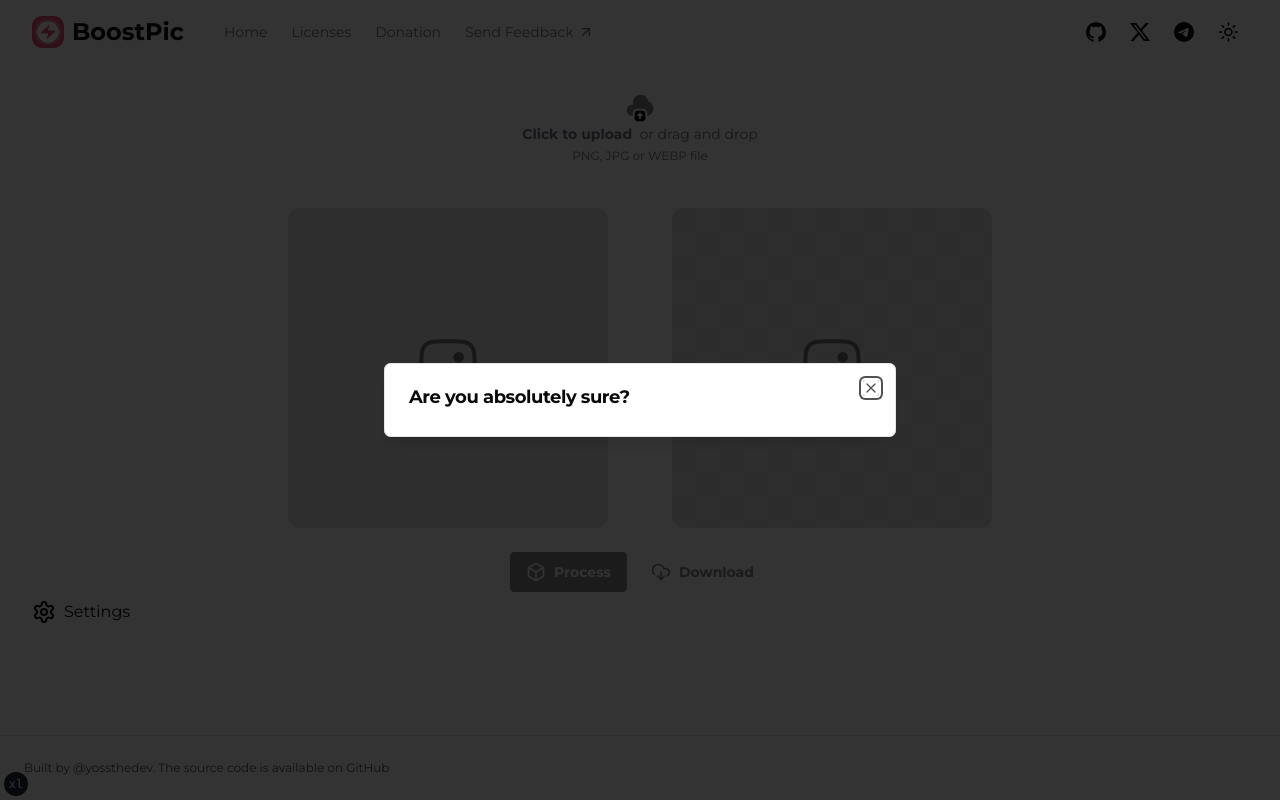
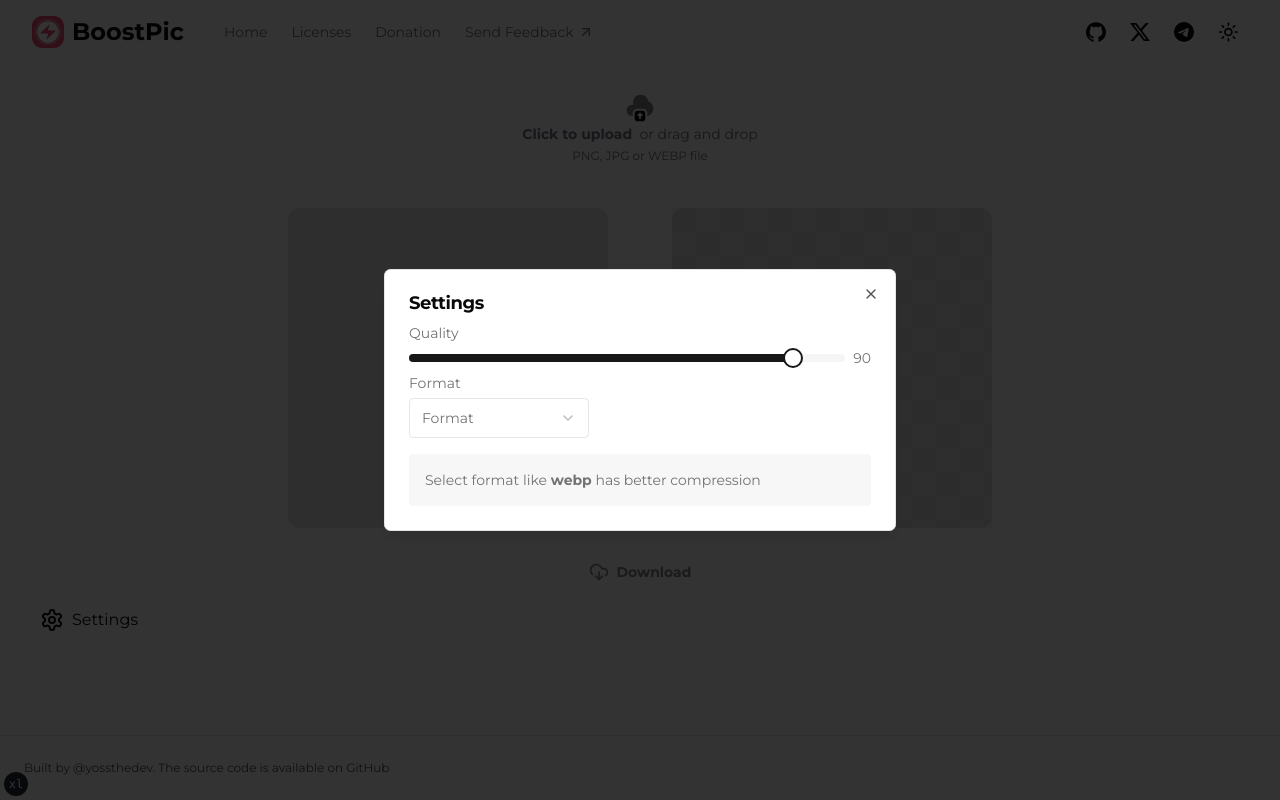
Before and after one commit to yossTheDev/boostedpic, a Next.js app: page / in a window 1280 px wide. Both pictures are taken after a click on the button "Settings". Built offline with nearby package versions, Linux system fonts and the light colour scheme; what @midudev/tailwind-animations would draw is missing.

Commit message:
feat: :rocket: Setting Panel

```diff
--- a/components/editor.tsx
+++ b/components/editor.tsx
@@ -1,6 +1,6 @@
 "use client"
 
-import { FormEvent, useState } from "react"
+import { useCallback, useEffect, useState } from "react"
 import Image from "next/image"
 import { sendGAEvent } from "@next/third-parties/google"
 import { filesize } from "filesize"
@@ -29,6 +29,15 @@
   FileUploader,
   FileUploaderContent,
 } from "@/components/ui/file-uploader"
+import { Label } from "@/components/ui/label"
+import {
+  Select,
+  SelectContent,
+  SelectItem,
+  SelectTrigger,
+  SelectValue,
+} from "@/components/ui/select"
+import { Slider } from "@/components/ui/slider"
 import { Icons } from "@/components/icons"
 
 export const Editor = () => {
@@ -41,11 +50,27 @@
   const [resultData, setResultData] = useState<string | null>(null)
   const [resultSize, setResultSize] = useState<number | null>(null)
 
+  /* Settings */
+  const [quality, setQuality] = useState<number>(90)
+  const [format, setFormat] = useState<string>("auto")
+
   async function getImageSize(url: string) {
     try {
       const response = await fetch(url)
       const blob = await response.blob()
+
       return blob.size
+    } catch (error) {
+      throw new Error("Error getting image size")
+    }
+  }
+
+  async function getImageType(url: string) {
+    try {
+      const response = await fetch(url)
+      const blob = await response.blob()
+
+      return blob.type.replace("image/", "")
     } catch (error) {
       throw new Error("Error getting image size")
     }
@@ -64,24 +89,20 @@
   const handleDownload = () => {
     const link = document.createElement("a")
     link.href = resultData!
-    link.download = `optipic-${Date.now()}.webp`
+    link.download = `boostpic-${Date.now()}.${
+      format === "auto" ? getImageType(imageData!) : format
+    }`
     link.click()
   }
 
-  const optimize = async (ev: FormEvent) => {
-    ev.preventDefault()
-
+  const optimize = useCallback(async () => {
     if (imageData) {
       setShowDialog(true)
 
-      // quality value for webp and jpeg formats.
-      const quality = 80
       // output width. 0 will keep its original width and 'auto' will calculate its scale from height.
       const width = 0
       // output height. 0 will keep its original height and 'auto' will calculate its scale from width.
       const height = 0
-      // file format: png, jpeg, bmp, gif, webp. If null, original format will be used.
-      const format = "webp"
 
       // note only the blobFile argument is required
       const blob = await fromURL(imageData, quality, width, height, format)
@@ -96,7 +117,11 @@
         setShowDialog(false)
       })
     }
-  }
+  }, [format, imageData, quality])
+
+  useEffect(() => {
+    optimize()
+  }, [format, optimize, quality])
 
   return (
     <div className="flex flex-col gap-2">
@@ -132,14 +157,14 @@
       </div>
 
       {/* Images */}
-      <div className="flex size-full items-center justify-center gap-16 p-4">
+      <div className="flex size-full flex-col items-center justify-center gap-16 p-4 md:flex-row">
         <>
           {imageData ? (
             <div>
               <Image
                 width={300}
                 height={150}
-                className="flex max-h-80 max-w-80  rounded-xl"
+                className="flex max-h-80 max-w-80 rounded-xl"
                 src={imageData}
                 alt="Selected image"
               />
@@ -196,7 +221,7 @@
       <div className="flex items-center justify-center gap-2">
         <Button
           variant={"ringHover"}
-          className="font-bold"
+          className="hidden font-bold"
           onClick={optimize}
           disabled={!imageData}
         >
@@ -215,18 +240,54 @@
         </Button>
       </div>
 
+      {/* Processing Dialog */}
       <Dialog>
-        <DialogTrigger className="flex gap-2">
+        <DialogTrigger className="flex gap-2 self-center p-2 md:w-fit md:self-start">
           <Settings></Settings> <p>Settings</p>
         </DialogTrigger>
         <DialogContent>
           <DialogHeader>
-            <DialogTitle>Are you absolutely sure?</DialogTitle>
-            <DialogDescription></DialogDescription>
+            <DialogTitle>Settings</DialogTitle>
+            <DialogDescription className="flex flex-col gap-2">
+              <Label className="mt-2">Quality</Label>
+
+              <div className="flex gap-2">
+                <Slider
+                  min={1}
+                  max={100}
+                  value={[quality]}
+                  onValueChange={(value) => setQuality(value[0])}
+                ></Slider>
+
+                <p>{quality}</p>
+              </div>
+
+              <Label>Format</Label>
+              <div className="flex flex-col gap-2">
+                <Select onValueChange={(ev) => setFormat(ev)}>
+                  <SelectTrigger className="w-[180px]">
+                    <SelectValue placeholder="Format" />
+                  </SelectTrigger>
+                  <SelectContent>
+                    <SelectItem value="auto">auto</SelectItem>
+                    <SelectItem value="webp">webp</SelectItem>
+                    <SelectItem value="png">png</SelectItem>
+                    <SelectItem value="jpeg">jpeg</SelectItem>
+                    <SelectItem value="bmp">bmp</SelectItem>
+                    <SelectItem value="gif">gif</SelectItem>
+                  </SelectContent>
+                </Select>
+
+                <p className="mt-2 rounded bg-muted/80 p-4">
+                  Select format like <b>webp</b> has better compression
+                </p>
+              </div>
+            </DialogDescription>
           </DialogHeader>
         </DialogContent>
       </Dialog>
 
+      {/* Settings Dialog */}
       <AlertDialog open={showDialog}>
         <AlertDialogContent>
           <AlertDialogHeader>
--- /dev/null
+++ b/components/ui/select.tsx
@@ -0,0 +1,158 @@
+import * as React from "react"
+import * as SelectPrimitive from "@radix-ui/react-select"
+import { Check, ChevronDown, ChevronUp } from "lucide-react"
+
+import { cn } from "@/lib/utils"
+
+const Select = SelectPrimitive.Root
+
+const SelectGroup = SelectPrimitive.Group
+
+const SelectValue = SelectPrimitive.Value
+
+const SelectTrigger = React.forwardRef<
+  React.ElementRef<typeof SelectPrimitive.Trigger>,
+  React.ComponentPropsWithoutRef<typeof SelectPrimitive.Trigger>
+>(({ className, children, ...props }, ref) => (
+  <SelectPrimitive.Trigger
+    ref={ref}
+    className={cn(
+      "flex h-10 w-full items-center justify-between rounded-md border border-input bg-background px-3 py-2 text-sm ring-offset-background placeholder:text-muted-foreground focus:outline-none focus:ring-2 focus:ring-ring focus:ring-offset-2 disabled:cursor-not-allowed disabled:opacity-50 [&>span]:line-clamp-1",
+      className
+    )}
+    {...props}
+  >
+    {children}
+    <SelectPrimitive.Icon asChild>
+      <ChevronDown className="h-4 w-4 opacity-50" />
+    </SelectPrimitive.Icon>
+  </SelectPrimitive.Trigger>
+))
+SelectTrigger.displayName = SelectPrimitive.Trigger.displayName
+
+const SelectScrollUpButton = React.forwardRef<
+  React.ElementRef<typeof SelectPrimitive.ScrollUpButton>,
+  React.ComponentPropsWithoutRef<typeof SelectPrimitive.ScrollUpButton>
+>(({ className, ...props }, ref) => (
+  <SelectPrimitive.ScrollUpButton
+    ref={ref}
+    className={cn(
+      "flex cursor-default items-center justify-center py-1",
+      className
+    )}
+    {...props}
+  >
+    <ChevronUp className="h-4 w-4" />
+  </SelectPrimitive.ScrollUpButton>
+))
+SelectScrollUpButton.displayName = SelectPrimitive.ScrollUpButton.displayName
+
+const SelectScrollDownButton = React.forwardRef<
+  React.ElementRef<typeof SelectPrimitive.ScrollDownButton>,
+  React.ComponentPropsWithoutRef<typeof SelectPrimitive.ScrollDownButton>
+>(({ className, ...props }, ref) => (
+  <SelectPrimitive.ScrollDownButton
+    ref={ref}
+    className={cn(
+      "flex cursor-default items-center justify-center py-1",
+      className
+    )}
+    {...props}
+  >
+    <ChevronDown className="h-4 w-4" />
+  </SelectPrimitive.ScrollDownButton>
+))
+SelectScrollDownButton.displayName =
+  SelectPrimitive.ScrollDownButton.displayName
+
+const SelectContent = React.forwardRef<
+  React.ElementRef<typeof SelectPrimitive.Content>,
+  React.ComponentPropsWithoutRef<typeof SelectPrimitive.Content>
+>(({ className, children, position = "popper", ...props }, ref) => (
+  <SelectPrimitive.Portal>
+    <SelectPrimitive.Content
+      ref={ref}
+      className={cn(
+        "relative z-50 max-h-96 min-w-[8rem] overflow-hidden rounded-md border bg-popover text-popover-foreground shadow-md data-[state=open]:animate-in data-[state=closed]:animate-out data-[state=closed]:fade-out-0 data-[state=open]:fade-in-0 data-[state=closed]:zoom-out-95 data-[state=open]:zoom-in-95 data-[side=bottom]:slide-in-from-top-2 data-[side=left]:slide-in-from-right-2 data-[side=right]:slide-in-from-left-2 data-[side=top]:slide-in-from-bottom-2",
+        position === "popper" &&
+          "data-[side=bottom]:translate-y-1 data-[side=left]:-translate-x-1 data-[side=right]:translate-x-1 data-[side=top]:-translate-y-1",
+        className
+      )}
+      position={position}
+      {...props}
+    >
+      <SelectScrollUpButton />
+      <SelectPrimitive.Viewport
+        className={cn(
+          "p-1",
+          position === "popper" &&
+            "h-[var(--radix-select-trigger-height)] w-full min-w-[var(--radix-select-trigger-width)]"
+        )}
+      >
+        {children}
+      </SelectPrimitive.Viewport>
+      <SelectScrollDownButton />
+    </SelectPrimitive.Content>
+  </SelectPrimitive.Portal>
+))
+SelectContent.displayName = SelectPrimitive.Content.displayName
+
+const SelectLabel = React.forwardRef<
+  React.ElementRef<typeof SelectPrimitive.Label>,
+  React.ComponentPropsWithoutRef<typeof SelectPrimitive.Label>
+>(({ className, ...props }, ref) => (
+  <SelectPrimitive.Label
+    ref={ref}
+    className={cn("py-1.5 pl-8 pr-2 text-sm font-semibold", className)}
+    {...props}
+  />
+))
+SelectLabel.displayName = SelectPrimitive.Label.displayName
+
+const SelectItem = React.forwardRef<
+  React.ElementRef<typeof SelectPrimitive.Item>,
+  React.ComponentPropsWithoutRef<typeof SelectPrimitive.Item>
+>(({ className, children, ...props }, ref) => (
+  <SelectPrimitive.Item
+    ref={ref}
+    className={cn(
+      "relative flex w-full cursor-default select-none items-center rounded-sm py-1.5 pl-8 pr-2 text-sm outline-none focus:bg-accent focus:text-accent-foreground data-[disabled]:pointer-events-none data-[disabled]:opacity-50",
+      className
+    )}
+    {...props}
+  >
+    <span className="absolute left-2 flex h-3.5 w-3.5 items-center justify-center">
+      <SelectPrimitive.ItemIndicator>
+        <Check className="h-4 w-4" />
+      </SelectPrimitive.ItemIndicator>
+    </span>
+
+    <SelectPrimitive.ItemText>{children}</SelectPrimitive.ItemText>
+  </SelectPrimitive.Item>
+))
+SelectItem.displayName = SelectPrimitive.Item.displayName
+
+const SelectSeparator = React.forwardRef<
+  React.ElementRef<typeof SelectPrimitive.Separator>,
+  React.ComponentPropsWithoutRef<typeof SelectPrimitive.Separator>
+>(({ className, ...props }, ref) => (
+  <SelectPrimitive.Separator
+    ref={ref}
+    className={cn("-mx-1 my-1 h-px bg-muted", className)}
+    {...props}
+  />
+))
+SelectSeparator.displayName = SelectPrimitive.Separator.displayName
+
+export {
+  Select,
+  SelectGroup,
+  SelectValue,
+  SelectTrigger,
+  SelectContent,
+  SelectLabel,
+  SelectItem,
+  SelectSeparator,
+  SelectScrollUpButton,
+  SelectScrollDownButton,
+}
--- a/package.json
+++ b/package.json
@@ -26,6 +26,8 @@
     "@radix-ui/react-label": "^2.0.2",
     "@radix-ui/react-progress": "^1.0.3",
     "@radix-ui/react-scroll-area": "^1.0.5",
+    "@radix-ui/react-select": "^2.0.0",
+    "@radix-ui/react-slider": "^1.1.2",
     "@radix-ui/react-slot": "^1.0.2",
     "@serwist/next": "9.0.0-preview.21",
     "cheerio": "^1.0.0-rc.12",
```
